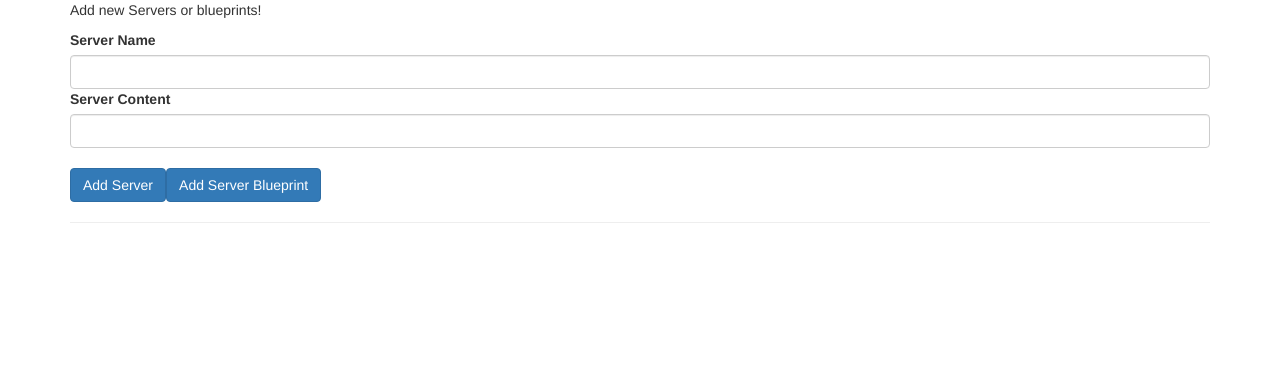
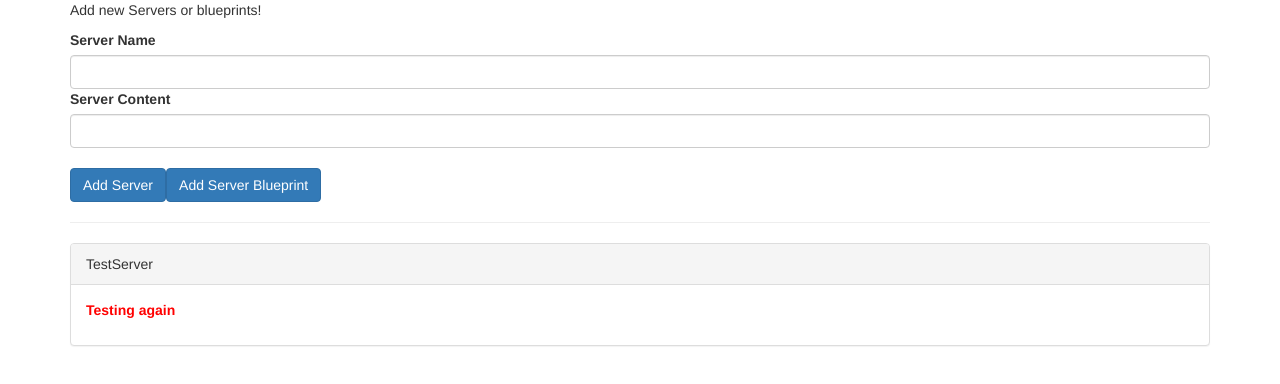
Before and after one commit to Abdu11ahMamun/NgMasters, an Angular app: page / in a window 1280 px wide. Shown: the top 384 px of the page. Built offline with nearby package versions, Linux system fonts and the light colour scheme.

Commit message:
binding custom properties

```diff
--- a/src/app/app.component.html
+++ b/src/app/app.component.html
@@ -3,7 +3,7 @@
   <hr>
   <div class="row">
     <div class="col-xs-12">
-      <app-server-element *ngFor="let serverElement of serverElements"></app-server-element>
+      <app-server-element *ngFor="let serverElement of serverElements" [element]="serverElement"></app-server-element>
     </div>
   </div>
 </div>
--- a/src/app/app.component.ts
+++ b/src/app/app.component.ts
@@ -6,7 +6,7 @@
   styleUrls: ['./app.component.css']
 })
 export class AppComponent {
-  serverElements: { type: string, name: string, content: string }[] = [];
+  serverElements= [{type: 'server', name: 'TestServer', content: 'Testing again'}];
   newServerName = '';
   newServerContent = '';
 
--- a/src/app/cockpit/cockpit.component.ts
+++ b/src/app/cockpit/cockpit.component.ts
@@ -12,19 +12,19 @@
   newServerContent = '';
 
   onAddServer() {
-    this.serverElements.push({
-      type: 'server',
-      name: this.newServerName,
-      content: this.newServerContent
-    });
+    // this.serverElements.push({
+    //   type: 'server',
+    //   name: this.newServerName,
+    //   content: this.newServerContent
+    // });
   }
 
   onAddBlueprint() {
-    this.serverElements.push({
-      type: 'blueprint',
-      name: this.newServerName,
-      content: this.newServerContent
-    });
+    // this.serverElements.push({
+    //   type: 'blueprint',
+    //   name: this.newServerName,
+    //   content: this.newServerContent
+    // });
   }
 
 }
--- a/src/app/server-element/server-element.component.ts
+++ b/src/app/server-element/server-element.component.ts
@@ -1,4 +1,4 @@
-import { Component } from '@angular/core';
+import { Component, Input } from '@angular/core';
 
 @Component({
   selector: 'app-server-element',
@@ -6,5 +6,8 @@
   styleUrl: './server-element.component.css'
 })
 export class ServerElementComponent {
+  @Input() element!: { type: string, name: string, content: string };
+  newServerName = '';
+  newServerContent = '';
 
 }
```
